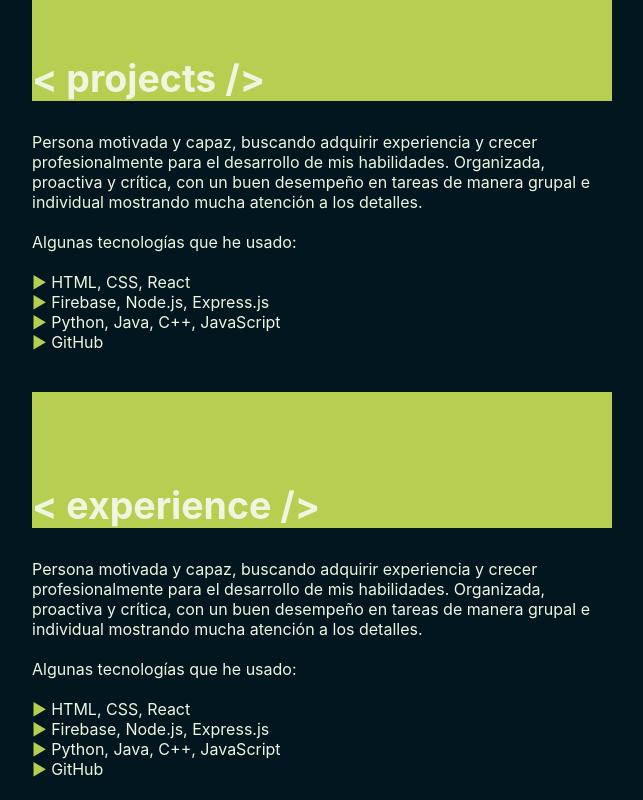
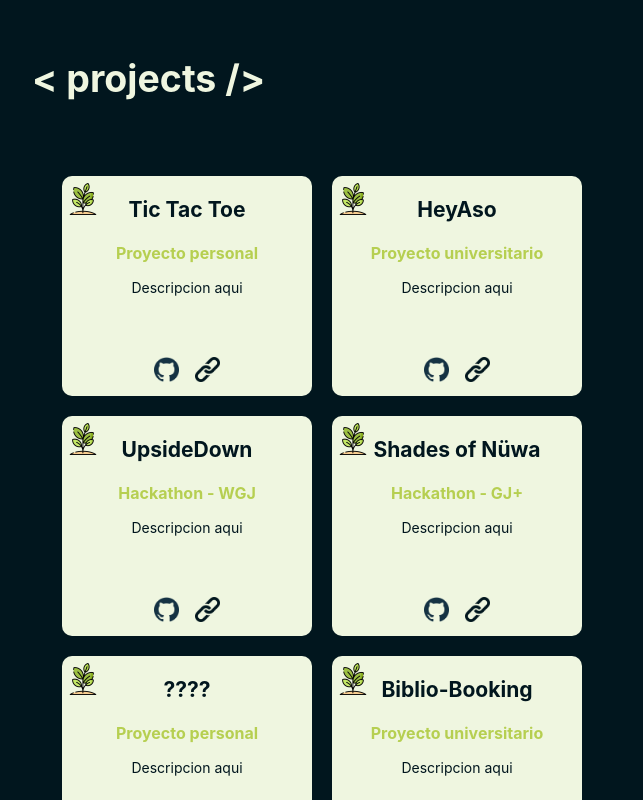
Before and after one commit to aleedca/myportfolio, a React (Create React App) app: page / in a window 1280 px wide. Shown: the part 1560-2360 px from the top of the page, without its empty margins (318-961 px from the left). Built offline with nearby package versions, Linux system fonts and the light colour scheme.

Commit message:
projects section updated

```diff
--- a/src/App.css
+++ b/src/App.css
@@ -2,6 +2,7 @@
   --background-color: #01161E;
   --primary-text-color: #EFF6E0;
   --secondary-text-color: #B6CF51;
+  --text-color-300: #b2deca;
   --margin-topbottom-section: 100px;
   --margin-leftright-section: 350px;
 }
@@ -32,5 +33,4 @@ span {
   font-weight: semi-bold;
   padding-top: 60px; /* Cambia '60px' a la altura de tu barra de navegación */
   margin-top: -60px; /*Cambia '-60px' a la altura negativa de tu barra de navegación */
-  background-color: #B6CF51;
 }
--- /dev/null
+++ b/src/components/Card.js
@@ -0,0 +1,33 @@
+import React from 'react';
+import '../styles/Projects.css';
+import imgGithub from '../assets/images/githubdark.png';
+import imgLink from '../assets/images/linkdark.png';
+import imgPlant from '../assets/images/plant.png';
+
+const Card = (props) => {
+    return (
+        <div className='card'>
+            <div className='card-content'>
+                <div className='card-logo'>
+                    <img src={imgPlant} alt="" />
+                </div>
+
+                <div className='card-header'>
+                    <h3>{props.title}</h3>
+                </div>
+
+                <div className='card-body'>
+                    <h3>{props.type}</h3>
+                    <p>Descripcion aqui</p>
+                </div>
+
+                <div className='card-footer'>
+                    <a href={props.github} target='_blank' rel="noreferrer"><img src={imgGithub} alt="" /></a>
+                    <a href={props.website} target='_blank' rel="noreferrer"><img src={imgLink} alt="" /></a>
+                </div>
+            </div>
+        </div>
+    )
+}
+
+export default Card;
--- a/src/pages/Projects.js
+++ b/src/pages/Projects.js
@@ -1,26 +1,19 @@
 import React from 'react';
-import '../App.css';
+import '../styles/Projects.css';
+import Card from '../components/Card.js';
 
 const Projects = () => {
     return (
         <div id='projects' className='projects'>
             <div className='title-section'> <h2>{"< projects />"}</h2> </div>
 
-            <div className='information-projects'>
-                <p>
-                    Persona motivada y capaz, buscando adquirir experiencia y crecer
-                    profesionalmente para el desarrollo de mis habilidades. Organizada, proactiva
-                    y crítica, con un buen desempeño en tareas de manera grupal e individual
-                    mostrando mucha atención a los detalles.
-
-                    <br/><br/>
-
-                    Algunas tecnologías que he usado: <br/><br/>
-                    <span>▶ </span>HTML, CSS, React <br/>
-                    <span>▶ </span>Firebase, Node.js, Express.js <br/>
-                    <span>▶ </span>Python, Java, C++, JavaScript <br/>
-                    <span>▶ </span>GitHub <br/>
-                </p>
+            <div className='container-cards'>
+                <Card title='Tic Tac Toe' type='Proyecto personal' website='https://aleedca.github.io/TicTacToe/' github='https://github.com/aleedca/TicTacToe'/>
+                <Card title='HeyAso' type='Proyecto universitario' website='https://marilau-re.github.io/HeyAso/' github='https://github.com/MariLau-RE/HeyAso'/>
+                <Card title='UpsideDown' type='Hackathon - WGJ' website='https://fiozelaya.itch.io/upside-down' github='https://github.com/aleedca/WomenGameJam22' photo=''/>
+                <Card title='Shades of Nüwa' type='Hackathon - GJ+' website='https://fiozelaya.itch.io/shades-of-nuwa' github='https://github.com/aleedca/GameJamPlus2022' photo=''/>
+                <Card title='????' type='Proyecto personal' website='' github='' photo=''/>
+                <Card title='Biblio-Booking' type='Proyecto universitario' website='https://erick13as.github.io/ProyectoReque/mainPage.html' github='https://github.com/Erick13as/ProyectoReque' photo=''/>
             </div>
         </div>
     );
--- /dev/null
+++ b/src/styles/Projects.css
@@ -0,0 +1,86 @@
+.container-cards {
+    display: flex;
+    flex-wrap: wrap;
+    align-items: center;
+    justify-content: center;
+    margin: 65px auto 0 auto; /* 0 auto = center, auto means right and left margin will be defined automatically with the width defined*/
+    width: 100%;
+    height: 100%;
+    padding: 0 0 0 0;
+}
+
+.card {
+    display: flex;
+    position: relative;
+    flex-direction: column;
+    margin: 10px;
+    width: 250px;
+    height: 220px;
+    background-color: var(--primary-text-color);
+    border-radius: 10px;
+    transition: all 0.3s ease-in-out;
+}
+
+.card:hover {
+    transform: scale(1.04);
+}
+
+.card-content {
+    text-align: center;
+    align-items: center;
+    margin: 0 10px;
+}
+
+.card-logo img {
+    position: absolute;
+    top: 7px;
+    left: 5px;
+    width: 32px;
+    height: 32px;
+}
+
+.card-header {
+    top: 0;
+    bottom: 10px;
+    text-align: center;
+    color: var(--background-color);
+    font-size: 18px;
+}
+
+.card-body {
+    margin: 15px;
+}
+
+.card-body h3 {
+    font-size: 16px;
+    font-weight: bold;
+    color: var(--secondary-text-color);
+}
+
+.card-body p {
+    font-size: 14px;
+    font-weight: regular;
+    color: var(--background-color);
+}
+
+.card-footer {
+    position: absolute;
+    bottom: 10px;
+    left: 0;
+    right: 0;
+    cursor: pointer;
+    color: var(--background-color);
+    text-align: center;
+}
+
+.card-footer img {
+    display: inline-block; /* Hace que las imágenes se comporten como elementos inline para que puedan ser centradas por text-align */
+    width: 25px;
+    height: 25px;
+    margin: 0 8px;
+    transition: all 0.3s ease-in-out;
+}
+
+.card-footer img:hover {
+    transform: scale(1.2);
+  }
```
Also changed, not shown: src/assets/images/linkdark.png (added).
